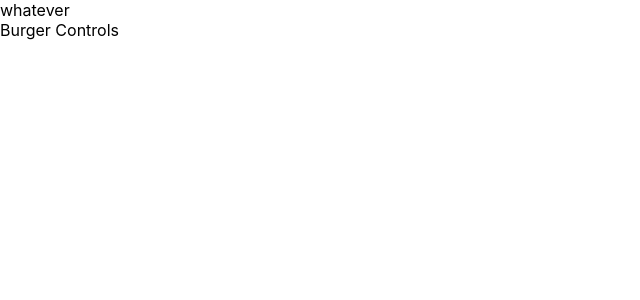
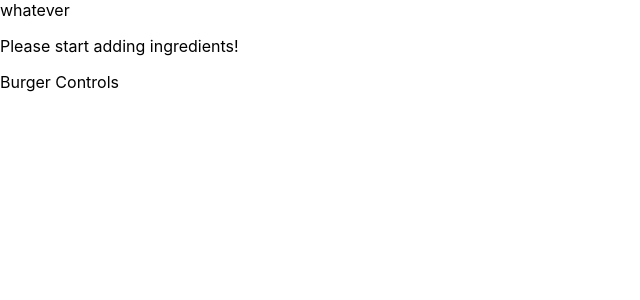
Before and after one commit to mhl-yo/burger-builder, a React app: page / in a window 1280 px wide. Shown: the top 300 px of the page, without its empty margins (0-640 px from the left). Built offline with nearby package versions, Linux system fonts and the light colour scheme.

Commit message:
Dynamic ingredients

```diff
--- a/src/components/Burger/Burger.js
+++ b/src/components/Burger/Burger.js
@@ -3,12 +3,25 @@ import React from "react";
 import classes from "./Burger.css";
 import BurgerIngredient from "./BurgerIngredient/BurgerIngredient";
 
-const buger = props => {
+const buger = (props) => {
+  let transformedIngredients = Object.keys(props.ingredients)
+    .map(igKey => {
+      return [...Array(props.ingredients[igKey])].map((_, i) => {
+        return <BurgerIngredient key={igKey + i} type={igKey} />
+      })
+    })
+    .reduce((arr, el) => {
+      return arr.concat(el)
+    }, []);
+
+    if (transformedIngredients.length === 0) {
+      transformedIngredients = <p>Please start adding ingredients!</p>
+    }
+
   return (
     <div className={classes.Burger}>
       <BurgerIngredient type="bread-top" />
-      <BurgerIngredient type="cheese" />
-      <BurgerIngredient type="meat" />
+      {transformedIngredients}
       <BurgerIngredient type="bread-bottom" />
     </div>
   );
--- a/src/containers/BurgerBuilder/BurgerBuilder.js
+++ b/src/containers/BurgerBuilder/BurgerBuilder.js
@@ -4,11 +4,19 @@ import Aux from '../../hoc/Auxiliary'
 import Burger from '../../components/Burger/Burger';
 
 class BurgerBuilder extends Component {
-    state = {}
+    state = {
+        ingredients: {
+            salad: 0,
+            bacon: 0,
+            cheese: 0,
+            meat: 0
+        }
+     }
+
     render() {
         return (
             <Aux>
-                <Burger></Burger>
+                <Burger ingredients={this.state.ingredients} />
                 <div>Burger Controls</div>
             </Aux>
         );
```
